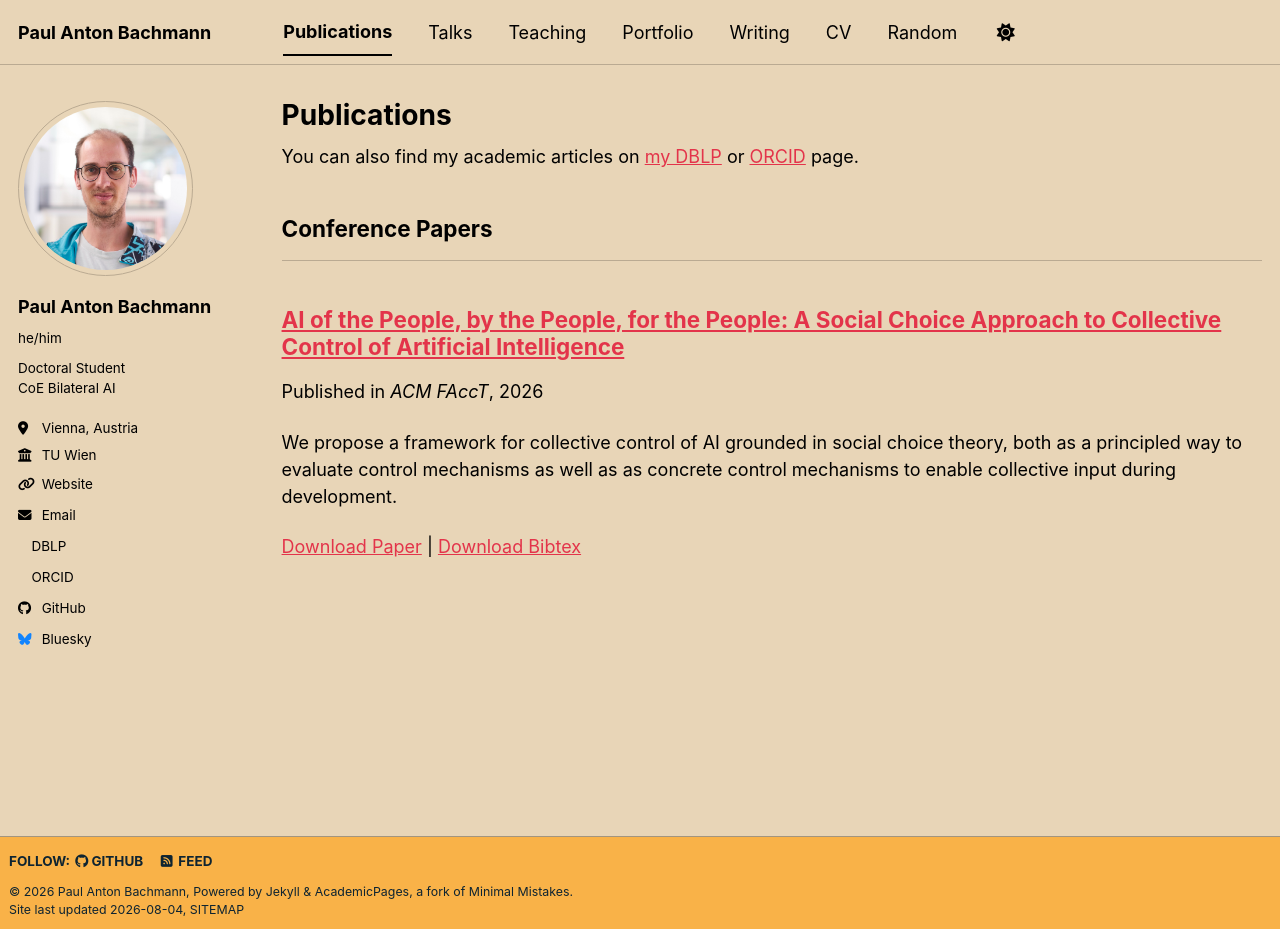
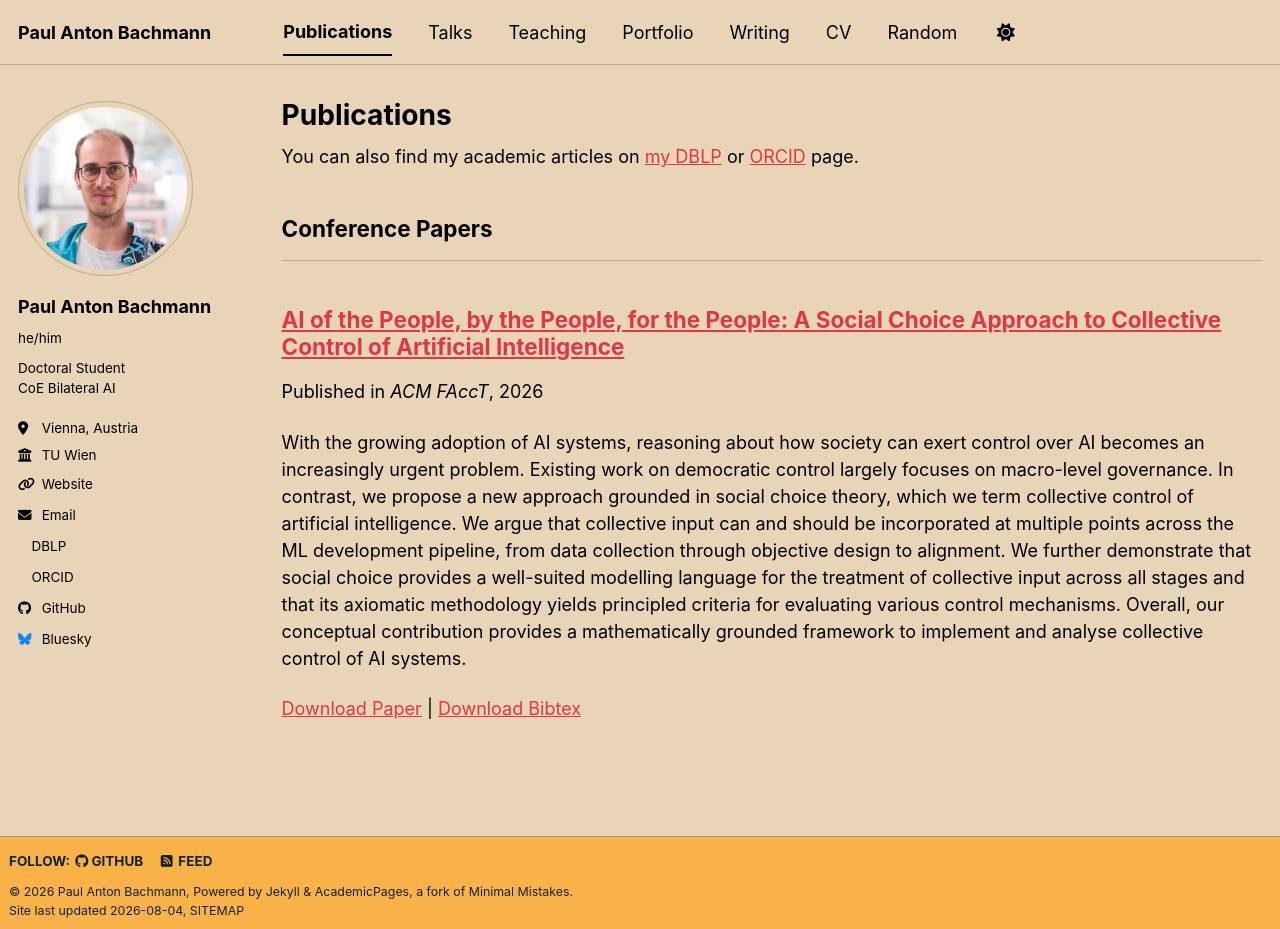
Before and after one commit to pabachmann/pabachmann.github.io, a Jekyll site: the page built from _pages/publications.html, in a window 1280 px wide and 929 px high. Built offline with Jekyll 4.4.1, drawn with Linux system fonts in a browser that asks for light colours; a style sheet for code colours, icons or effects is not loaded.

Commit message:
Update 2026-06-2025-collective-control-of-ai.md

```diff
--- a/_publications/2026-06-2025-collective-control-of-ai.md
+++ b/_publications/2026-06-2025-collective-control-of-ai.md
@@ -1,9 +1,9 @@
 ---
 title: "AI of the People, by the People, for the People: A Social Choice Approach to Collective Control of Artificial Intelligence"
+authors: "Paul Anton Bachmann, Niclas Böhmer, Lukas Daniel Klausner, Martin Lackner"
 collection: publications
 category: conferences
 permalink: /publications/2026-06-2025-collective-control-of-ai/
-excerpt: 'We propose a framework for collective control of AI grounded in social choice theory, both as a principled way to evaluate control mechanisms as well as as concrete control mechanisms to enable collective input during development.'
 date: 2026-06-25
 venue: 'ACM FAccT'
 slidesurl: 'https://pabachmann.github.io/files/26ccofai/slides.pdf'
```
